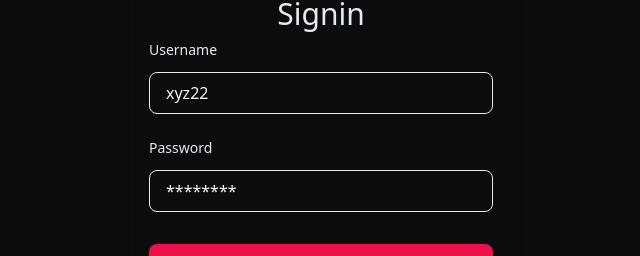
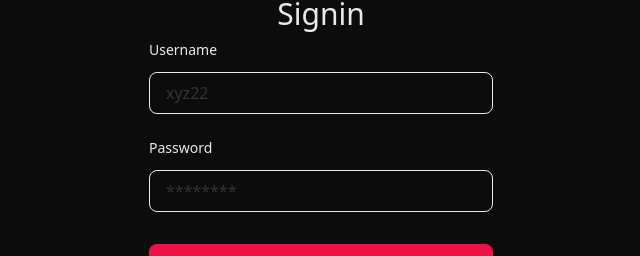
Before and after one commit to kavish224/vf, a React (Vite) app: page /signin in a window 1280 px wide. Shown: the part 136-392 px from the top of the page, without its empty margins (319-959 px from the left). Built offline with nearby package versions, Linux system fonts and the light colour scheme.

Commit message:
change placeholder color

```diff
--- a/src/components/Input.jsx
+++ b/src/components/Input.jsx
@@ -10,7 +10,7 @@ export const Input = ({
             <div className="block text-sm font-medium text-left py-2 mb-1">
                 {label}
             </div>
-            <input onChange={onChange} placeholder={placeholder} value={value} type={type} className="w-full px-4 py-2 bg-black text-white border border-red-500 rounded-lg focus:outline-none focus:ring-2 focus:ring-red-500 focus:border-transparent placeholder-lightGray transition-colors duration-200" />
+            <input onChange={onChange} placeholder={placeholder} value={value} type={type} className="w-full px-4 py-2 bg-black text-white border border-red-500 rounded-lg focus:outline-none focus:ring-2 focus:ring-red-500 focus:border-transparent placeholder-darkGray transition-colors duration-200" />
         </div>
     )
 }
```
